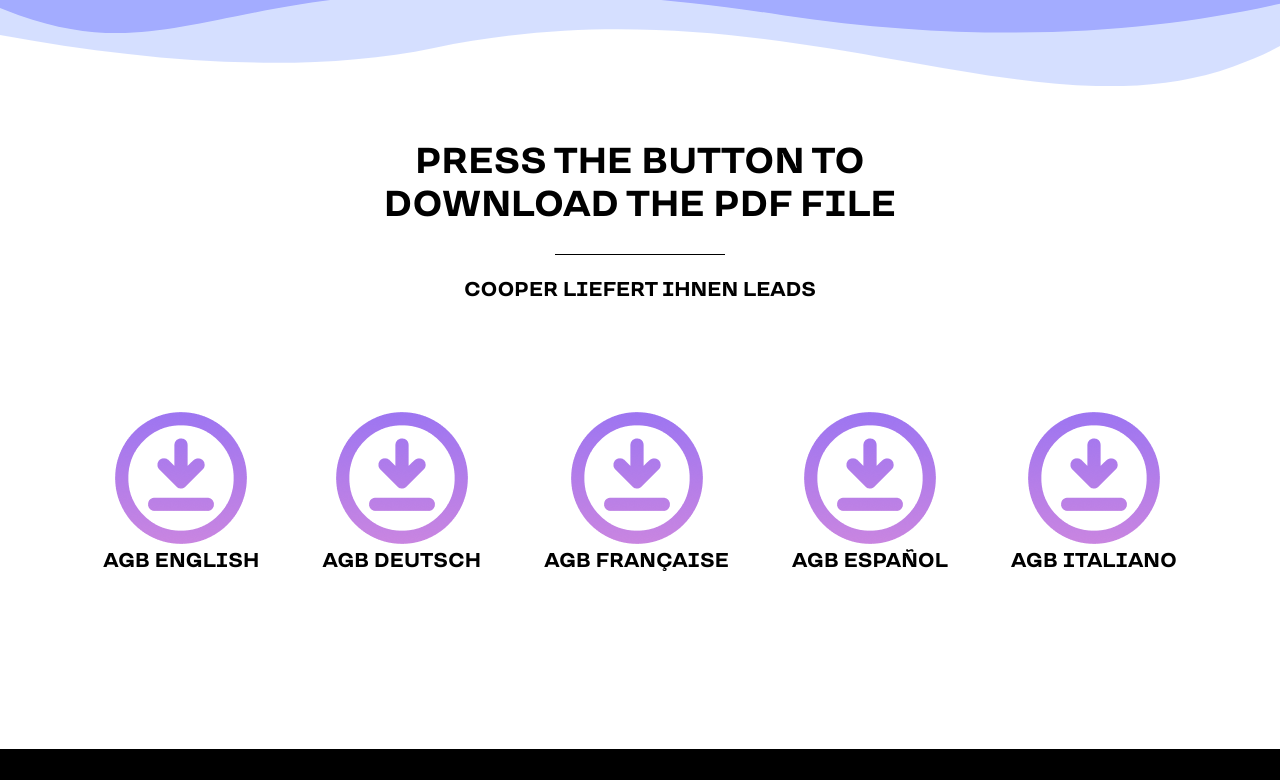
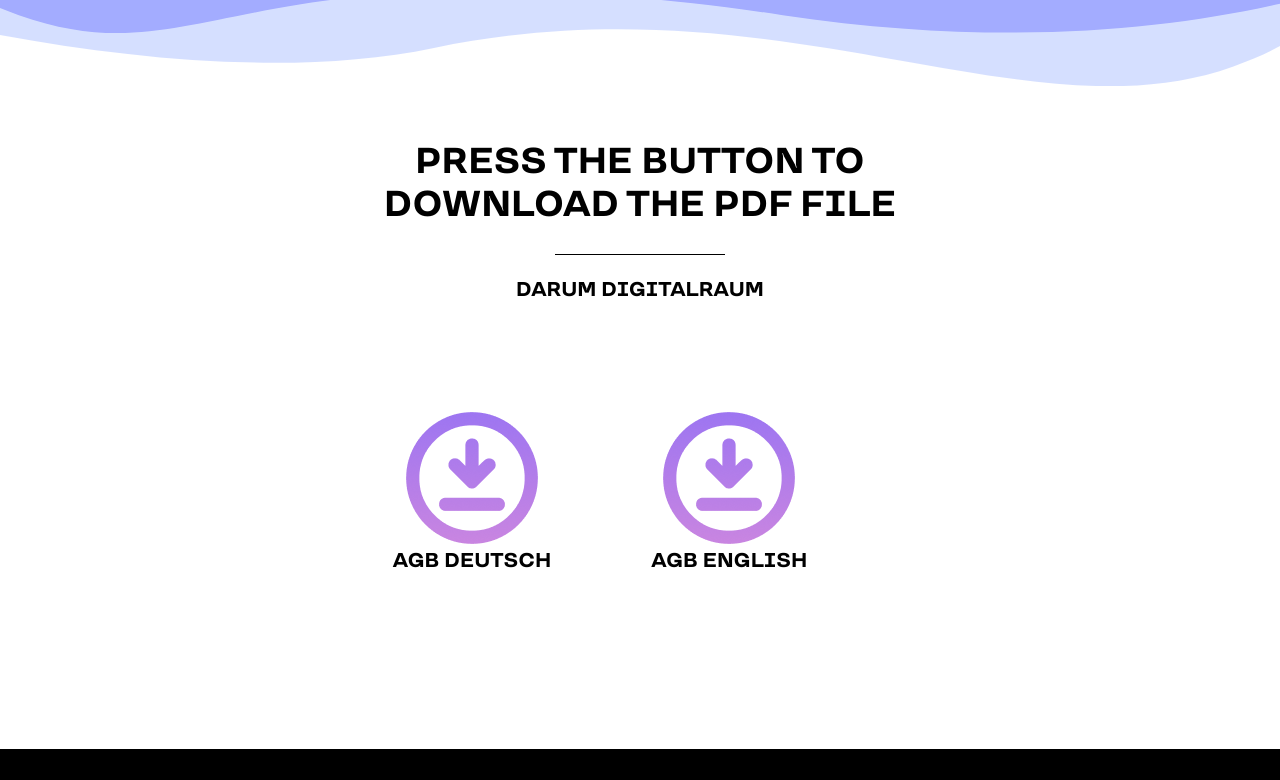
Before and after one commit to CampTech/SMMA, a plain HTML site: page download.html in a window 1280 px wide. Shown: the part 607-1387 px from the top of the page. Drawn offline with nearby package versions, Linux system fonts and the light colour scheme; files whose address does not match are found by name.

Commit message:
Fixed download buttons in the button page.

```diff
--- a/css/download-page/_download-page.scss
+++ b/css/download-page/_download-page.scss
@@ -89,7 +89,7 @@
     .section-content {
         display: flex;
         flex-wrap: wrap;
-        justify-content: space-evenly;
+        justify-content: center;
 
         .item {
             display: flex;
@@ -98,9 +98,11 @@
             justify-content: center;
 
             margin: 10px;
+            margin-right: 90px;
 
             @media screen and (max-width: 768px) {
                 margin-bottom: 40px;
+                margin-right: 0;
             }
 
             span {
--- a/download.html
+++ b/download.html
@@ -103,16 +103,9 @@
                     <h2>Press the button to <br> download the PDF file</h2>
                 </div>
                 <div class="stars-group"></div>
-                <h3>Cooper liefert ihnen leads</h3>
+                <h3>DARUM DIGITALRAUM</h3>
             </div>
             <div class="section-content">
-                <!-- item -->
-                <div class="item">
-                    <div class="image">
-                        <img src="./img/download.png" alt="download">
-                    </div>
-                    <span>AGB ENGLISH</span>
-                </div>
                 <!-- item -->
                 <div class="item">
                     <div class="image">
@@ -125,21 +118,7 @@
                     <div class="image">
                         <img src="./img/download.png" alt="download">
                     </div>
-                    <span>AGB FRANÇAISE</span>
-                </div>
-                <!-- item -->
-                <div class="item">
-                    <div class="image">
-                        <img src="./img/download.png" alt="download">
-                    </div>
-                    <span>AGB ESPAÑOL</span>
-                </div>
-                <!-- item -->
-                <div class="item">
-                    <div class="image">
-                        <img src="./img/download.png" alt="download">
-                    </div>
-                    <span>AGB ITALIANO</span>
+                    <span>AGB ENGLISH</span>
                 </div>
             </div>
         </div>
```
Also changed, not shown: css/style.css, 1 other file.
